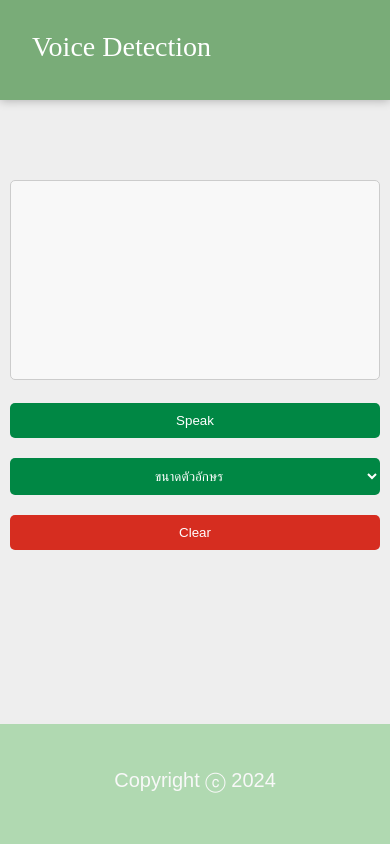
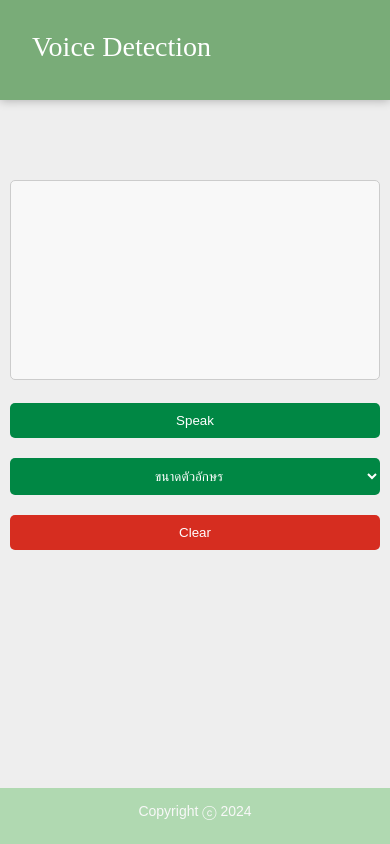
Before and after one commit to 0Phonlakit/Voice-Detection, a React (Create React App) app: page / in a window 390 px wide. Built offline with nearby package versions, Linux system fonts and the light colour scheme.

Commit message:
Update Version

```diff
--- a/public/styles.css
+++ b/public/styles.css
@@ -141,15 +141,6 @@ footer p {
   .button-container select {
     width: 100%;
   }
-
-  footer {
-    height: 7.5rem;
-  }
-
-  footer p {
-    margin-top: 45px;
-    font-size: 20px;
-  }
 }
 
 @media (min-width: 481px) and (max-width : 1200px) {
@@ -188,13 +179,4 @@ footer p {
   .button-container select {
     width: 100%;
   }
-
-  footer {
-    height: 7.5rem;
-  }
-
-  footer p {
-    margin-top: 45px;
-    font-size: 20px;
-  }
 }
```
Also changed, not shown: 1 other file (tests, documents, lock files or other folders).
